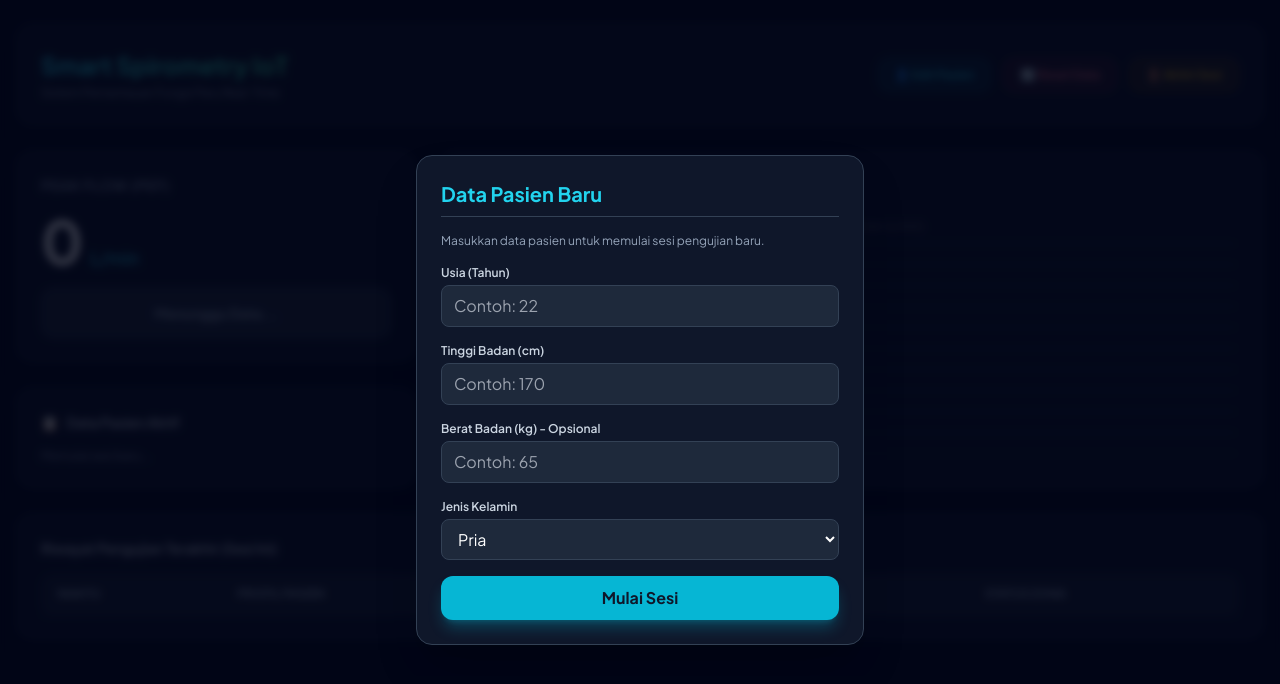
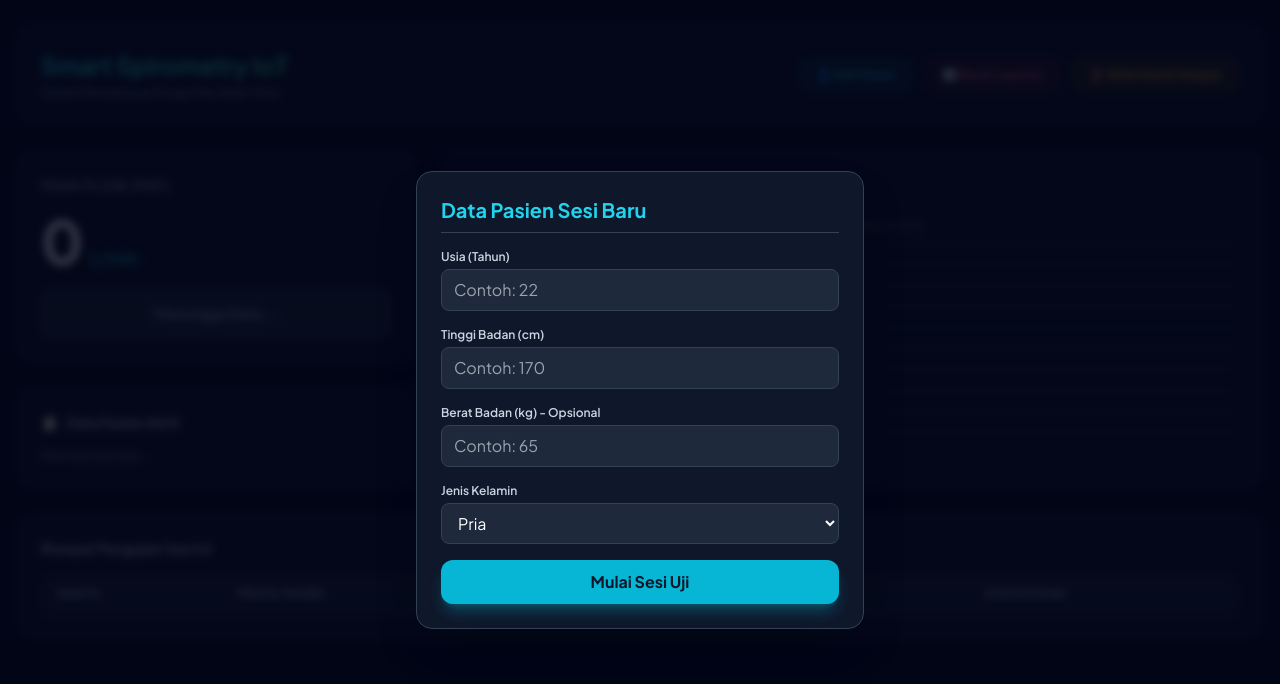
Before and after one commit to memetaw123/smart-spirometry-web, a website: page public/index.html in a window 1280 px wide. Drawn offline with nearby package versions, Linux system fonts and the light colour scheme; no server answers.

Commit message:
Update index.html

```diff
--- a/public/index.html
+++ b/public/index.html
@@ -20,8 +20,7 @@
     <!-- MODAL FORM PASIEN -->
     <div id="patient-modal" class="fixed inset-0 z-50 hidden items-center justify-center bg-slate-950/80 backdrop-blur-sm">
         <div class="bg-slate-900 border border-slate-700 rounded-2xl p-6 w-11/12 max-w-md shadow-2xl transition-all">
-            <h2 class="text-xl font-bold text-cyan-400 mb-4 border-b border-slate-700 pb-2">Data Pasien Baru</h2>
-            <p class="text-xs text-slate-400 mb-4">Masukkan data pasien untuk memulai sesi pengujian baru.</p>
+            <h2 class="text-xl font-bold text-cyan-400 mb-4 border-b border-slate-700 pb-2">Data Pasien Sesi Baru</h2>
             <div class="space-y-4">
                 <div>
                     <label class="block text-xs font-semibold text-slate-300 mb-1">Usia (Tahun)</label>
@@ -43,7 +42,7 @@
                     </select>
                 </div>
                 <button onclick="simpanProfilPasien()" class="w-full mt-4 bg-cyan-500 hover:bg-cyan-600 text-slate-900 font-bold py-2.5 rounded-xl transition-all shadow-lg shadow-cyan-500/30">
-                    Mulai Sesi
+                    Mulai Sesi Uji
                 </button>
             </div>
         </div>
@@ -63,10 +62,10 @@
                     👤 Edit Pasien
                 </button>
                 <button onclick="resetData()" class="px-4 py-2 text-xs font-semibold rounded-xl bg-rose-500/10 text-rose-400 border border-rose-500/30 hover:bg-rose-500/20 transition-all">
-                    🔄 Reset Data
+                    🔄 Reset Log Sesi
                 </button>
                 <button onclick="akhiriSesi()" class="px-4 py-2 text-xs font-semibold rounded-xl bg-amber-500/10 text-amber-400 border border-amber-500/30 hover:bg-amber-500/20 transition-all shadow-md">
-                    🚪 Akhiri Sesi
+                    🚪 Akhiri Sesi & Simpan
                 </button>
             </div>
         </header>
@@ -116,9 +115,9 @@
             </div>
         </div>
 
-        <!-- Tabel Riwayat -->
+        <!-- Tabel Riwayat (Dengan Kolom Profil Tambahan) -->
         <div class="bg-slate-900/80 p-6 rounded-2xl border border-slate-800 shadow-xl w-full">
-            <h3 class="text-sm font-semibold text-slate-300 mb-4">Riwayat Pengujian Terakhir (Sesi Ini)</h3>
+            <h3 class="text-sm font-semibold text-slate-300 mb-4">Riwayat Pengujian Sesi Ini</h3>
             <div class="overflow-x-auto">
                 <table class="w-full text-left text-xs text-slate-300">
                     <thead class="bg-slate-800/60 text-slate-400 uppercase border-b border-slate-700/50">
@@ -288,8 +287,9 @@
             }
         }
 
+        // FUNGSI BARU: Mengakhiri Sesi & Menyimpan Permanen
         async function akhiriSesi() {
-            if (confirm("Akhiri sesi saat ini? Data terbaik pasien akan disimpan ke Database Aiven, kemudian riwayat akan direset.")) {
+            if (confirm("Akhiri sesi saat ini? Data tiupan tertinggi pasien akan disimpan permanen ke database, kemudian riwayat akan dikosongkan.")) {
                 try {
                     const payload = {
                         usia: profilAktif.usia,
@@ -305,13 +305,16 @@
                     });
 
                     if (res.ok) {
+                        // Reset variabel frontend
                         profilAktif = { isSet: false, usia: 0, tb: 0, bb: 0, gender: '', targetNormal: 0 };
 
+                        // Reset input modal
                         document.getElementById('input-usia').value = '';
                         document.getElementById('input-tb').value = '';
                         document.getElementById('input-bb').value = '';
                         document.getElementById('input-gender').value = 'Pria';
 
+                        // Reset layar dashboard
                         document.getElementById('pressure-value').innerText = '0';
                         document.getElementById('medical-prediction').classList.add('hidden');
                         document.getElementById('patient-info-display').innerHTML = 'Memulai sesi baru...';
@@ -325,7 +328,7 @@
                         liveChart.data.datasets[0].data = [];
                         liveChart.update();
 
-                        alert("Sesi berhasil disimpan secara permanen di Database Aiven!");
+                        alert("Sesi pasien berhasil disimpan!");
                         bukaModal();
                     }
                 } catch (e) { alert("Error saat mengakhiri sesi"); }
```
